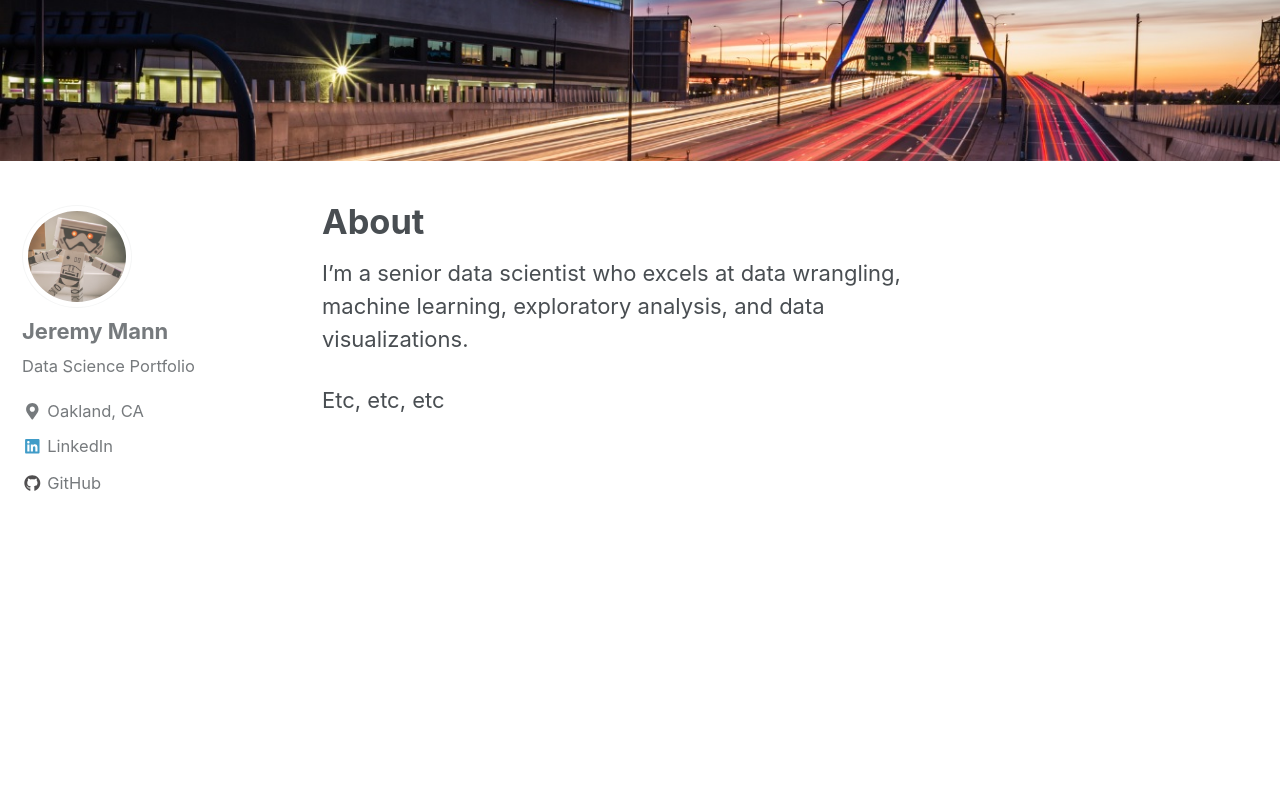
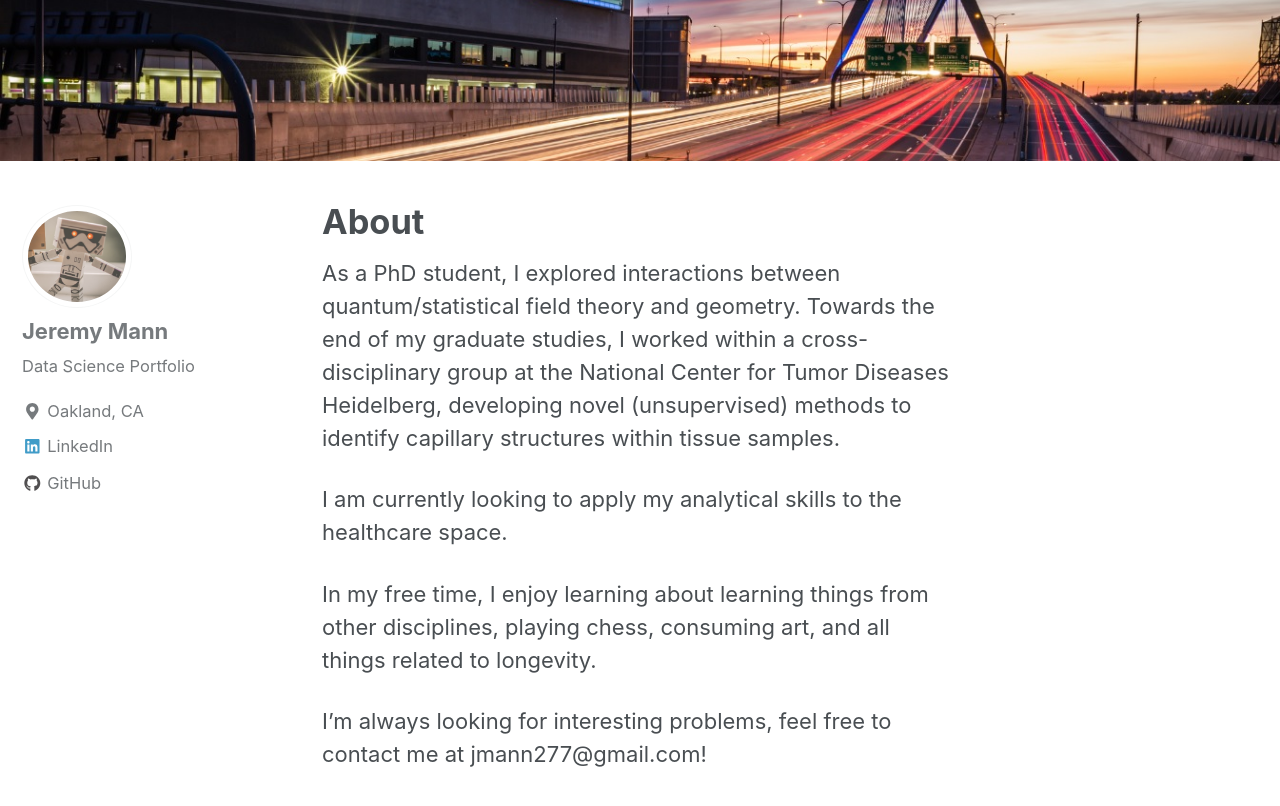
Before and after one commit to jmann277/blog, a Jekyll site: the page built from _pages/about.md, in a window 1280 px wide and 900 px high, scrolled down 412 px. Shown: the top 806 px of the window. Built offline with Jekyll 4.4.1, drawn with Linux system fonts in a browser that asks for light colours; nearby versions of some CDN libraries.

Commit message:
add about.md

```diff
--- a/_pages/about.md
+++ b/_pages/about.md
@@ -5,6 +5,14 @@ header:
   image: "/images/zakim.jpg"
 ---
 
-I'm a senior data scientist who excels at data wrangling, machine learning, exploratory analysis, and data visualizations.
+As a PhD student, I explored interactions between quantum/statistical field theory and geometry.
+Towards the end of my graduate studies, I worked within a cross-disciplinary group at the
+ National Center for Tumor Diseases Heidelberg, developing novel (unsupervised) methods to identify
+  capillary structures within tissue samples.
 
-Etc, etc, etc
+  I am currently looking to apply my analytical skills to the healthcare space.
+
+  In my free time, I enjoy learning about learning things from other disciplines, playing chess,
+  consuming art, and all things related to longevity.
+
+  I'm always looking for interesting problems, feel free to contact me at jmann277@gmail.com!
```
